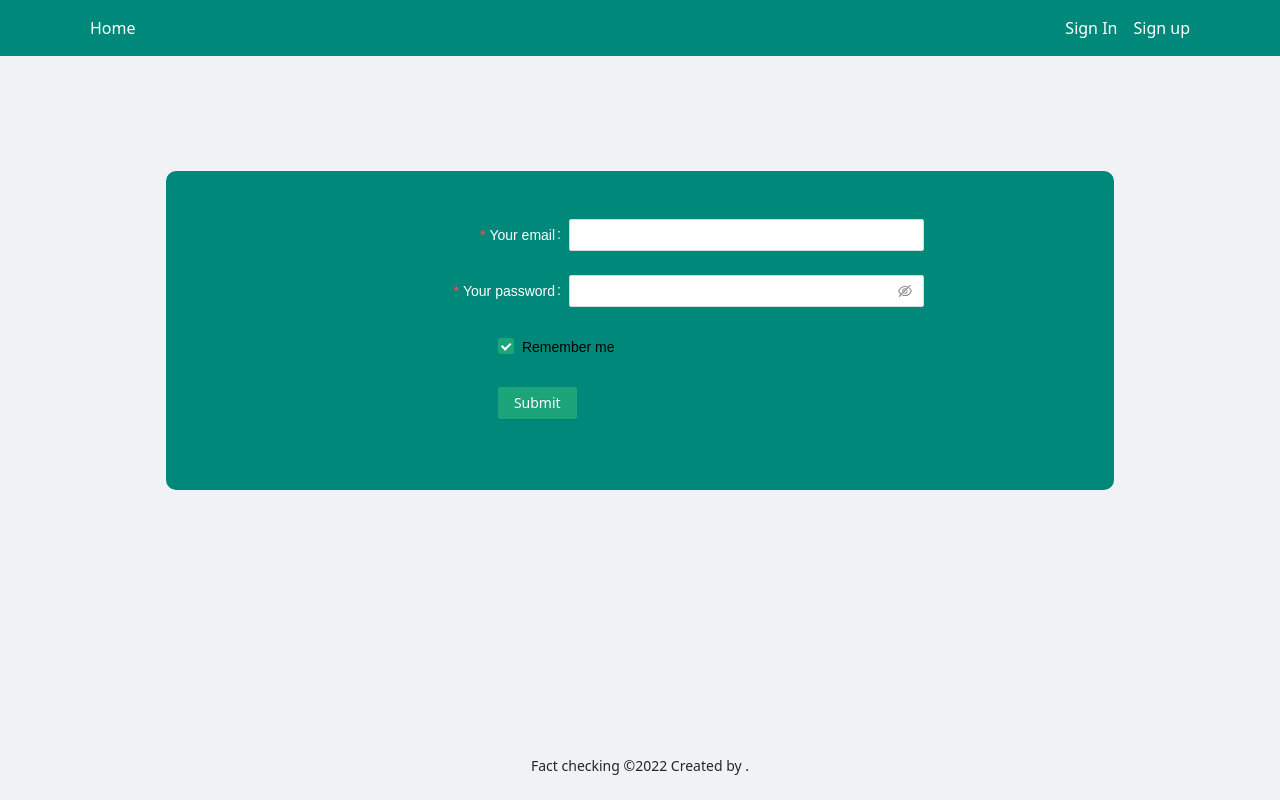
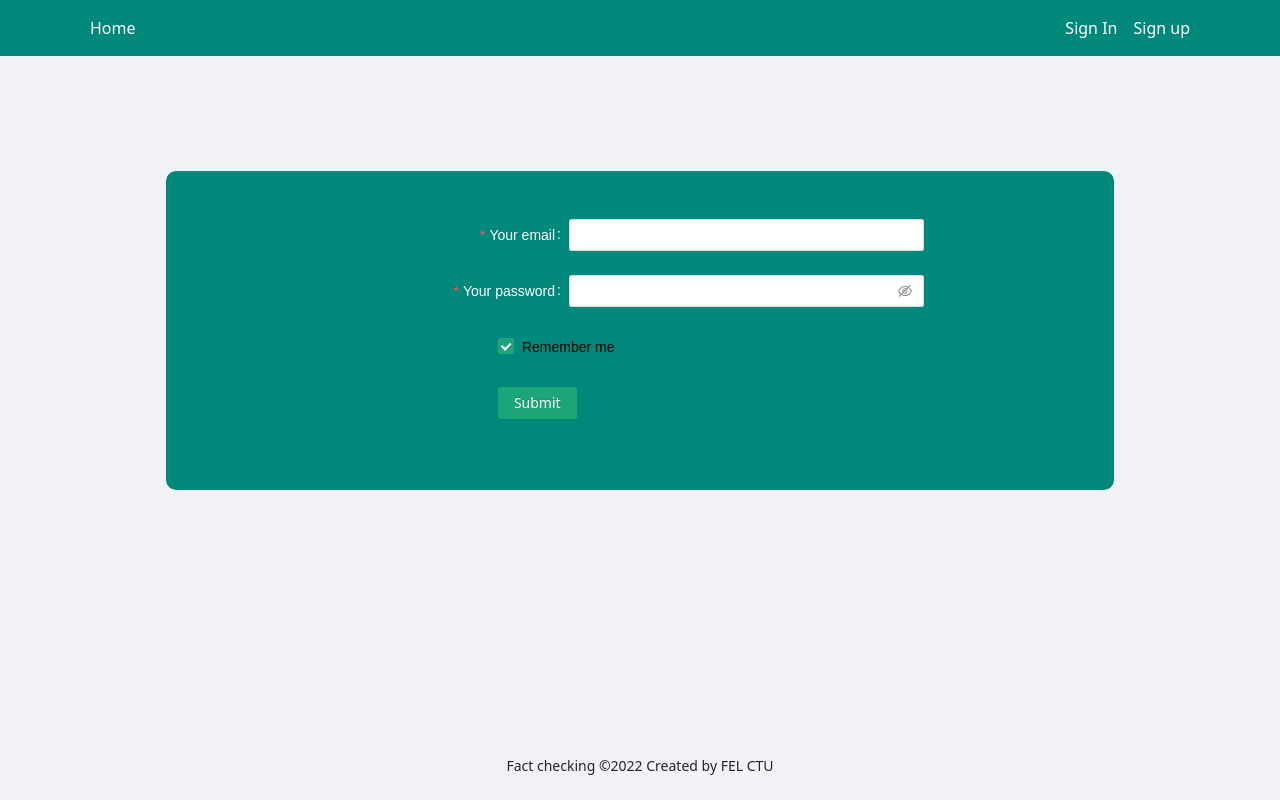
Before and after one commit to aic-factcheck/fact_checking_fe, a React (Create React App) app: page /sign-in in a window 1280 px wide. Built offline with nearby package versions, Linux system fonts and the light colour scheme; no server answers.

Commit message:
make modal wider and update design

```diff
--- a/src/components/ProfileSidebar/index.js
+++ b/src/components/ProfileSidebar/index.js
@@ -33,9 +33,6 @@ export default function ProfileSidebar() {
               <Nav.Item>
                 <Nav.Link eventKey="4th" className="whites">Send invitation</Nav.Link>
               </Nav.Item>
-              <Nav.Item>
-                <Nav.Link eventKey="5th" className="whites">My statistics</Nav.Link>
-              </Nav.Item>
             </Nav>
           </Col>
           <Col sm={9} style={{ paddingLeft: '0' }}>
@@ -52,9 +49,6 @@ export default function ProfileSidebar() {
               <Tab.Pane eventKey="4th">
                 <p> 4 </p>
               </Tab.Pane>
-              <Tab.Pane eventKey="5th">
-                <p> To be continued:) </p>
-              </Tab.Pane>
             </Tab.Content>
           </Col>
         </Row>
--- a/src/components/article/index.js
+++ b/src/components/article/index.js
@@ -42,6 +42,7 @@ export default function Article({
           onOk={handleOk}
           // confirmLoading={confirmLoading}
           onCancel={handleCancel}
+          width="80%"
         >
           <EditArticle article={article} setMyArticles={setMyArticles} />
         </Modal>
--- a/src/layouts/footer/index.js
+++ b/src/layouts/footer/index.js
@@ -5,6 +5,6 @@ const { Footer } = Layout;
 
 export default function CustomFooter() {
   return (
-    <Footer style={{ textAlign: 'center' }}>Fact checking ©2022 Created by .</Footer>
+    <Footer style={{ textAlign: 'center' }}>Fact checking ©2022 Created by FEL CTU</Footer>
   );
 }
```
